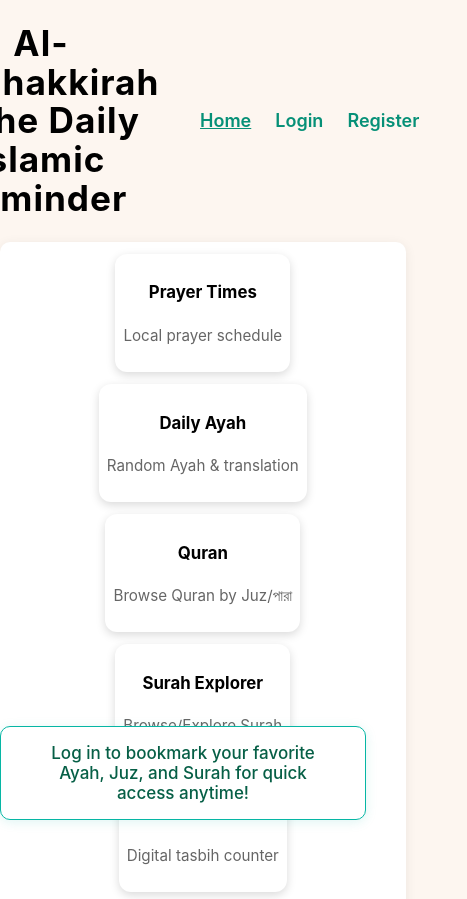
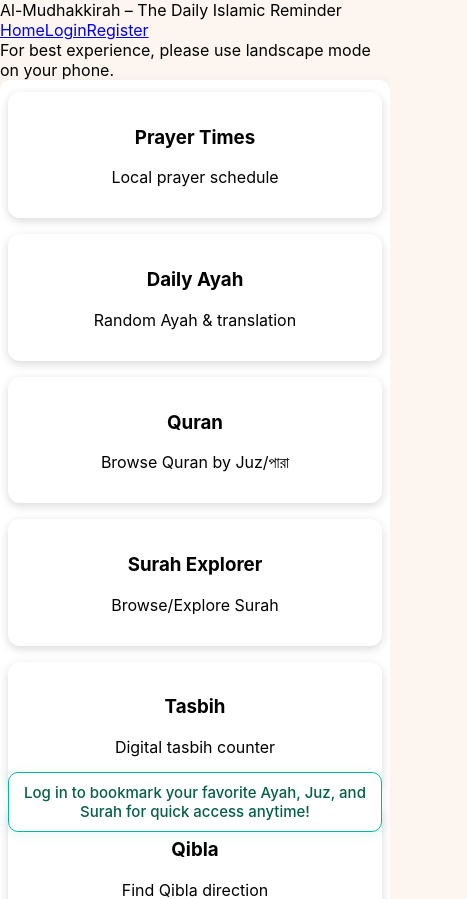
Before and after one commit to Fahimjh/DailyRemainder, a React (Create React App) app in the folder frontend/daily_remainder/: page / in a window 390 px wide. Shown: the top 899 px of the page, 467 px wide, since content can reach past the window. Built offline with nearby package versions, Linux system fonts and the light colour scheme; no server answers.

Commit message:
responsiveness updated for final deployment

```diff
--- a/frontend/daily_remainder/src/App.tsx
+++ b/frontend/daily_remainder/src/App.tsx
@@ -15,7 +15,6 @@ import Tasbih from "./pages/Tasbih";
 import Qibla from "./pages/Qibla";
 import CalendarHijri from "./pages/CalendarHijri";
 import ProtectedRoute from "./components/ProtectedRoute";
-
 
 
 const App: React.FC = () => {
--- a/frontend/daily_remainder/src/components/Card.css
+++ b/frontend/daily_remainder/src/components/Card.css
@@ -6,38 +6,15 @@
   cursor: pointer;
   text-align: center;
   transition: 0.2s;
-  max-width: 340px;
-  margin: 0 auto;
-  min-height: 120px;
-  display: flex;
-  flex-direction: column;
-  justify-content: center;
-}
-
-.card h3 {
-  font-size: 1.25rem;
-  margin-bottom: 8px;
-}
-
-.card-subtitle {
-  font-size: 1rem;
-  color: #666;
 }
 
 .card:hover {
   transform: scale(1.05);
 }
 
+/* MOBILE */
 @media (max-width: 768px) {
   .card {
-    padding: 12px 8px;
-    max-width: 98vw;
-    min-height: 90px;
-  }
-  .card h3 {
-    font-size: 1.05rem;
-  }
-  .card-subtitle {
-    font-size: 0.95rem;
+    padding: 15px;
   }
 }
--- /dev/null
+++ b/frontend/daily_remainder/src/components/TopBar.css
@@ -0,0 +1,106 @@
+/* Desktop flex and nav helpers */
+.topbar-desktop-flex {
+  flex: 1;
+}
+.topbar-desktop-nav {
+  display: flex;
+  justify-content: flex-end;
+  align-items: center;
+}
+.topbar-desktop-links {
+  min-width: 260px;
+  text-align: right;
+  margin-right: 48px;
+  display: flex;
+  gap: 24px;
+  justify-content: flex-end;
+  align-items: center;
+}
+/* Responsive TopBar styles */
+
+/* Desktop TopBar (default) */
+.topbar-desktop-root {
+  width: 100%;
+  display: flex;
+  align-items: center;
+  justify-content: center;
+  padding: 24px 0 24px 0;
+  min-height: 60px;
+  gap: 0;
+  position: relative;
+  box-sizing: border-box;
+}
+.topbar-title {
+  font-weight: 700;
+  font-size: 2.2rem;
+  letter-spacing: 1px;
+  text-align: center;
+  line-height: 1.1;
+}
+.topbar-nav {
+  display: flex;
+  gap: 24px;
+  align-items: center;
+  justify-content: center;
+  min-width: 120px;
+  flex-wrap: wrap;
+}
+.topbar-nav a, .topbar-logout {
+  color: #069077;
+  font-weight: 600;
+  font-size: 18px;
+  text-decoration: none;
+  cursor: pointer;
+  transition: text-decoration 0.2s;
+}
+.topbar-nav a.active {
+  text-decoration: underline;
+}
+.topbar-logout {
+  color: #069077;
+}
+.topbar-mobile-root {
+  display: none !important;
+}
+.mobile-landscape-msg {
+  display: none;
+}
+
+/* Mobile TopBar (only on small screens) */
+@media (max-width: 700px) {
+  .topbar-desktop-root {
+    display: none !important;
+  }
+  .topbar-mobile-root {
+    display: block !important;
+    width: 100%;
+    padding: 10px 0 10px 0;
+    background: none;
+  }
+  .topbar-title {
+    font-size: 1.2rem;
+    text-align: center;
+    margin-bottom: 8px;
+  }
+  .topbar-nav {
+    justify-content: center;
+    gap: 14px;
+    font-size: 16px;
+    flex-wrap: wrap;
+    margin-bottom: 0;
+  }
+  .mobile-landscape-msg {
+    display: block;
+    margin-top: 8px;
+    color: #065f46;
+    font-size: 15px;
+    text-align: center;
+    background: #e6fff2;
+    border: 1px solid #b2e5d3;
+    border-radius: 6px;
+    padding: 6px 10px;
+    max-width: 95vw;
+    margin-left: auto;
+    margin-right: auto;
+  }
+}
--- a/frontend/daily_remainder/src/components/TopBar.tsx
+++ b/frontend/daily_remainder/src/components/TopBar.tsx
@@ -1,16 +1,31 @@
 import React, { useContext } from "react";
 import { Link, useLocation, useNavigate } from "react-router-dom";
 import { AuthContext } from "../context/AuthContext";
+
+// Custom hook to detect mobile screen
+function useIsMobile(maxWidth = 700) {
+  const [isMobile, setIsMobile] = React.useState(() => window.innerWidth <= maxWidth);
+  React.useEffect(() => {
+    const handler = () => setIsMobile(window.innerWidth <= maxWidth);
+    window.addEventListener('resize', handler);
+    return () => window.removeEventListener('resize', handler);
+  }, [maxWidth]);
+  return isMobile;
+}
 
 const TopBar: React.FC = () => {
   const location = useLocation();
   const navigate = useNavigate();
   const { user, logout } = useContext(AuthContext);
+  const isMobile = useIsMobile();
 
   const handleLogout = () => {
     logout();
     navigate("/login");
   };
+
+  // Desktop TopBar (PC)
+  if (!isMobile) {
     return (
       <div style={{
         width: '100%',
@@ -53,6 +68,33 @@ const TopBar: React.FC = () => {
         </div>
       </div>
     );
-};
+  }
+
+  // Mobile TopBar
+  return (
+    <div className="topbar-mobile-root">
+      <div className="topbar-title">Al-Mudhakkirah – The Daily Islamic Reminder</div>
+      <div className="topbar-nav">
+        {user && location.pathname !== '/dashboard' && (
+          <Link to="/dashboard" className={location.pathname === '/dashboard' ? 'active' : ''}>Dashboard</Link>
+        )}
+        {(!user || location.pathname !== '/') && (
+          <Link to="/" className={location.pathname === '/' ? 'active' : ''}>Home</Link>
+        )}
+        {!user && (
+          <Link to="/login" className={location.pathname === '/login' ? 'active' : ''}>Login</Link>
+        )}
+        {user ? (
+          <span onClick={handleLogout} className="topbar-logout">Logout</span>
+        ) : (
+          <Link to="/register" className={location.pathname === '/register' ? 'active' : ''}>Register</Link>
+        )}
+      </div>
+      <div className="mobile-landscape-msg">
+        For best experience, please use landscape mode on your phone.
+      </div>
+    </div>
+  );
+}
 
 export default TopBar;
--- a/frontend/daily_remainder/src/pages/Home.css
+++ b/frontend/daily_remainder/src/pages/Home.css
@@ -1,25 +1,47 @@
+/* Responsive login prompt for Home */
+.home-login-prompt {
+  position: fixed;
+  right: 24px;
+  bottom: 24px;
+  background: #fff;
+  color: #065f46;
+  border: 1.5px solid #06b6a4;
+  border-radius: 10px;
+  box-shadow: 0 2px 12px #06b6a422;
+  padding: 16px 28px;
+  font-weight: 500;
+  font-size: 17px;
+  z-index: 1000;
+  min-width: 220px;
+  max-width: 340px;
+  text-align: center;
+  transition: opacity 0.3s;
+}
 
-.container {
-  width: 100%;
-  max-width: 1100px;
-  margin: 0 auto;
-  padding: 16px;
+@media (max-width: 600px) {
+  .home-login-prompt {
+    right: 8px;
+    left: 8px;
+    bottom: 12px;
+    min-width: 0;
+    max-width: 98vw;
+    font-size: 15px;
+    padding: 10px 6px;
+  }
 }
+
 
 .home-grid {
   display: grid;
-  grid-template-columns: repeat(auto-fit, minmax(220px, 1fr));
-  gap: 20px;
-  margin-top: 24px;
+  grid-template-columns: repeat(3, 1fr);
+  gap: 32px;
+  margin-top: 32px;
 }
 
 @media (max-width: 768px) {
-  .container {
-    padding: 8px 2vw;
-  }
   .home-grid {
     grid-template-columns: 1fr;
-    gap: 12px;
-    margin-top: 12px;
+    gap: 16px;
+    margin-top: 16px;
   }
 }
--- a/frontend/daily_remainder/src/pages/Home.tsx
+++ b/frontend/daily_remainder/src/pages/Home.tsx
@@ -23,24 +23,7 @@ const Home: React.FC = () => {
         © 2025 Al-Mudhakkirah – The Daily Islamic Reminder. All rights reserved By Fahimjh.
       </div>
       {!user && (
-        <div style={{
-          position: 'fixed',
-          right: 24,
-          bottom: 24,
-          background: '#fff',
-          color: '#065f46',
-          border: '1.5px solid #06b6a4',
-          borderRadius: 10,
-          boxShadow: '0 2px 12px #06b6a422',
-          padding: '16px 28px',
-          fontWeight: 500,
-          fontSize: 17,
-          zIndex: 1000,
-          minWidth: 260,
-          maxWidth: 340,
-          textAlign: 'center',
-          transition: 'opacity 0.3s',
-        }}>
+        <div className="home-login-prompt">
           <span>Log in to bookmark your favorite Ayah, Juz, and Surah for quick access anytime!</span>
         </div>
       )}
```
Lines whose indentation alone changed are shown as unchanged.
